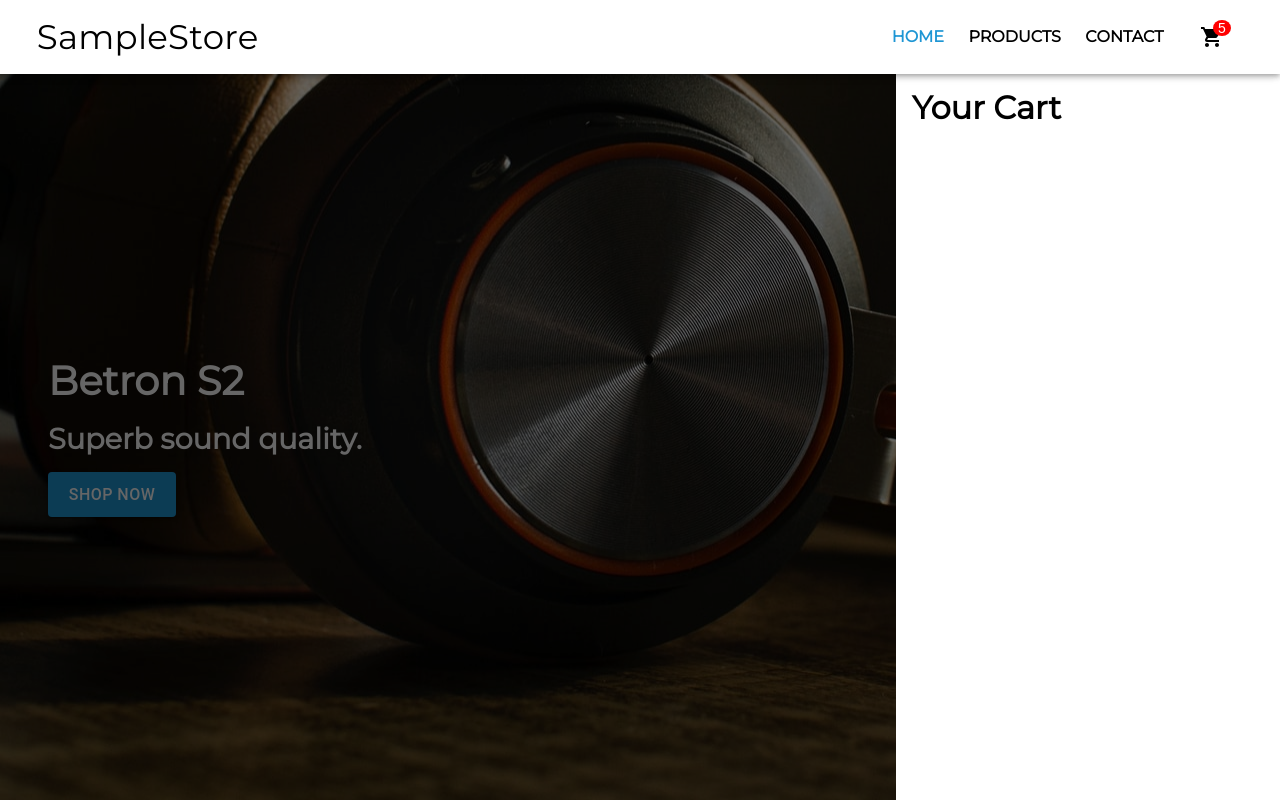
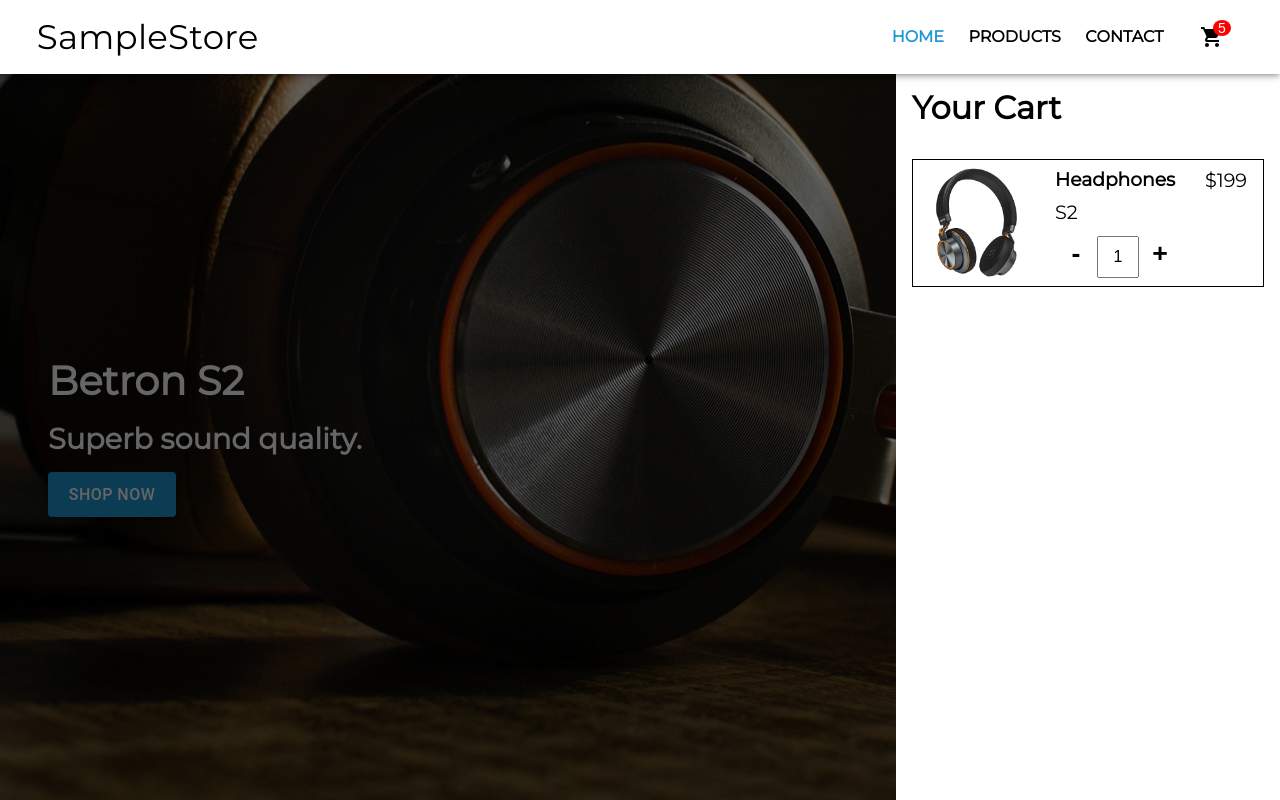
Before and after one commit to Centigrams/shopping-cart, a React app: page / in a window 1280 px wide. Built offline with nearby package versions, Linux system fonts and the light colour scheme.

Commit message:
Setup cart item layout

```diff
--- a/src/Components/Cart/Cart.js
+++ b/src/Components/Cart/Cart.js
@@ -1,4 +1,5 @@
 import React from 'react';
+import CartItem from './CartItem';
 import cartStyles from '../../Styles/Cart.module.css';
 
 /**
@@ -15,6 +16,9 @@ function Cart() {
       <div className={cartStyles.cartPanel}>
         <div className={cartStyles.mainCart}>
           <h1>Your Cart</h1>
+          <div className={cartStyles.cartItemHolder}>
+            <CartItem />
+          </div>
         </div>
       </div>
     </div>
--- /dev/null
+++ b/src/Components/Cart/CartItem.js
@@ -0,0 +1,39 @@
+import React from 'react';
+import styles from '../../Styles/CartItem.module.css';
+import BetronS2 from '../../Assets/Images/HeadphonesImages/betronS2.jpg';
+
+// TODO: Remove hardcoded values
+// TODO: Use SVG for plus and minus
+function CartItem() {
+  return (
+    <div className={styles.cartItem}>
+      <div>
+        <img
+          src={BetronS2}
+          alt="betrons2"
+          className={styles.itemImage}
+        />
+      </div>
+      <div className={styles.itemRightPanel}>
+        <div className={styles.itemRightPanelTop}>
+          <h3>Headphones</h3>
+          <p>$199</p>
+        </div>
+        <div>
+          <p>S2</p>
+        </div>
+        <div>
+          <button type="button" className={styles.addAndSubtractButton}>
+            <h1>-</h1>
+          </button>
+          <input type="text" className={styles.numberOfItemsInputField} value="1" />
+          <button type="button" className={styles.addAndSubtractButton}>
+            <h1>+</h1>
+          </button>
+        </div>
+      </div>
+    </div>
+  );
+}
+
+export default CartItem;
--- a/src/Styles/Cart.module.css
+++ b/src/Styles/Cart.module.css
@@ -19,5 +19,8 @@
 .mainCart {
     margin: 5.5rem 1rem 0 1rem;
     height: 100%;
-    width: 100%;
 }
+
+.cartItemHolder {
+    margin-top: 2rem;
+}
--- /dev/null
+++ b/src/Styles/CartItem.module.css
@@ -0,0 +1,38 @@
+.cartItem {
+    border: 1px solid black;
+    height: 8rem;
+    width: 100%;
+    display: flex;
+}
+
+.itemImage {
+    height: 100%;
+}
+
+.itemRightPanel {
+    margin: 0.5rem 1rem 0.5rem 1rem;
+    width: 100%;
+    height: 100%;
+}
+
+.itemRightPanelTop {
+    display: flex;
+    align-content: center;
+    justify-content: space-between;
+    width: 100%;
+}
+
+.addAndSubtractButton {
+    width: 2.625rem;
+    height: 2.625rem;
+    background: transparent;
+    border: none;
+    align-items: center;
+}
+
+.numberOfItemsInputField {
+    height: 2.625rem;
+    width: 2.625rem;
+    text-align: center;
+    font-size: 1rem;
+}
```
